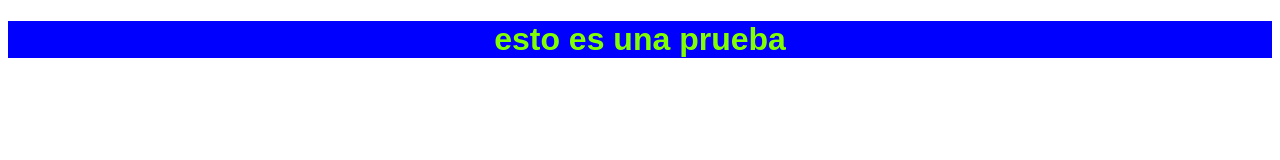
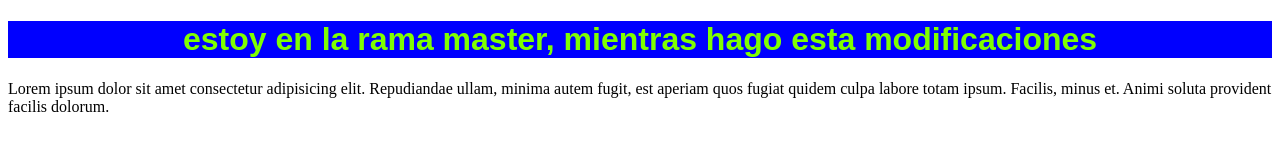
Before and after one commit to rojo32/curso_git, a plain HTML site: page indexex.html in a window 1280 px wide. Drawn offline with Linux system fonts and the light colour scheme.

Commit message:
se codifica la cabecera

```diff
--- a/indexex.html
+++ b/indexex.html
@@ -8,8 +8,11 @@
 </head>
 <body>
     <h1>
-        esto es una prueba
+        estoy en la rama master, mientras hago esta modificaciones
     </h1>
+    <p>Lorem ipsum dolor sit amet consectetur adipisicing elit. Repudiandae ullam, minima autem
+         fugit, est aperiam quos fugiat quidem culpa labore totam ipsum. Facilis, minus et. Animi
+         soluta provident facilis dolorum.</p>
 
 
 
```
